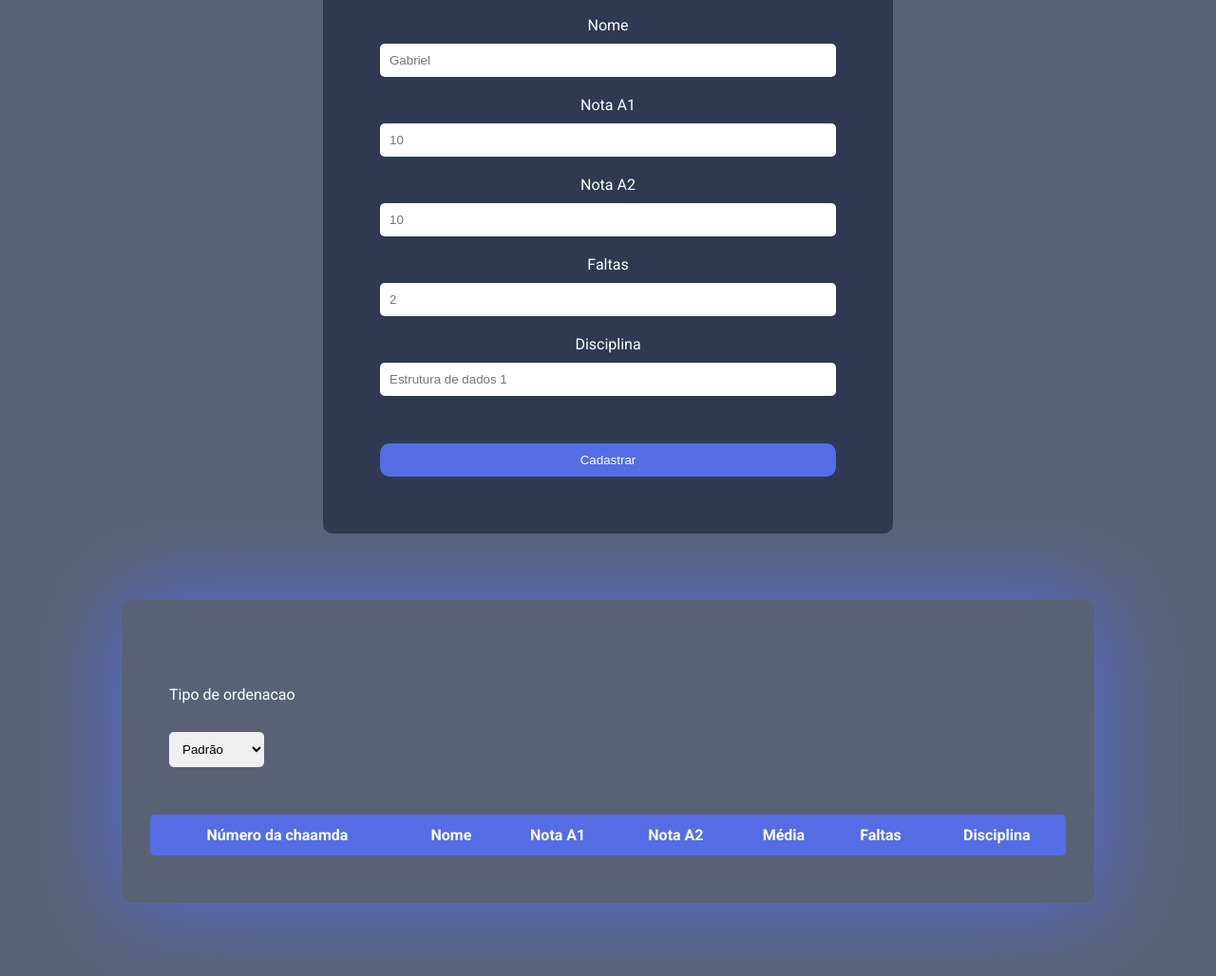
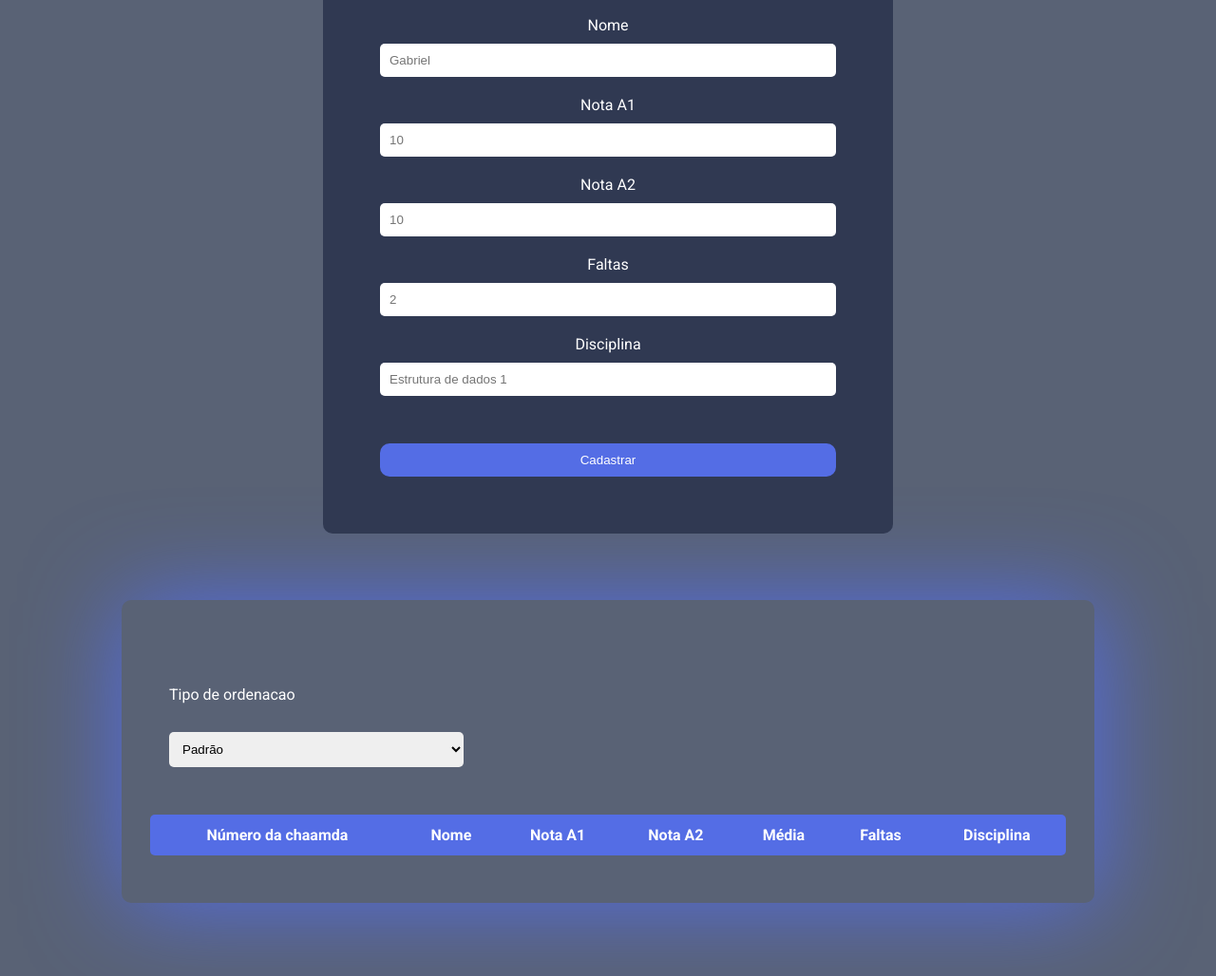
Before and after one commit to Gabrielmxn/OrdenacaoSelectionSort, a plain HTML site: page index.html in a window 1280 px wide. Shown: the part 195-1223 px from the top of the page at 95% size. Drawn offline with Linux system fonts and the light colour scheme; grey boxes are pictures that could not be loaded.

Commit message:
Mudança no tamanho do select

```diff
--- a/style.css
+++ b/style.css
@@ -32,7 +32,7 @@ section#form {
   margin-bottom: 50px;
 }
 select {
-  width: 100px;
+  width: 310px;
   margin: 30px 0;
   padding: 10px;
   flex-wrap: wrap;
```
